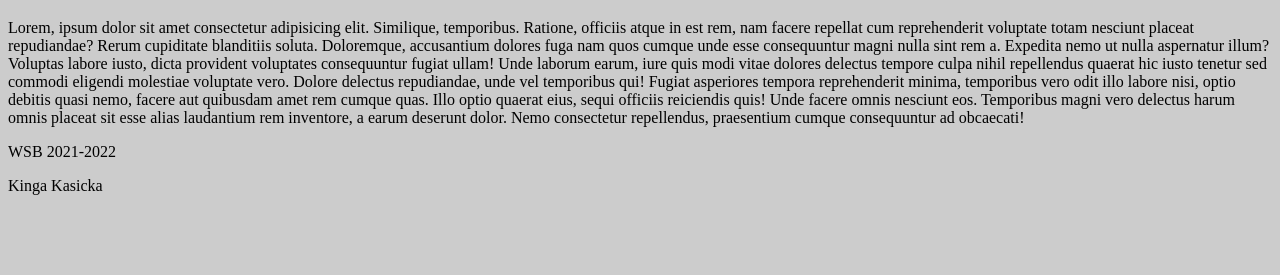
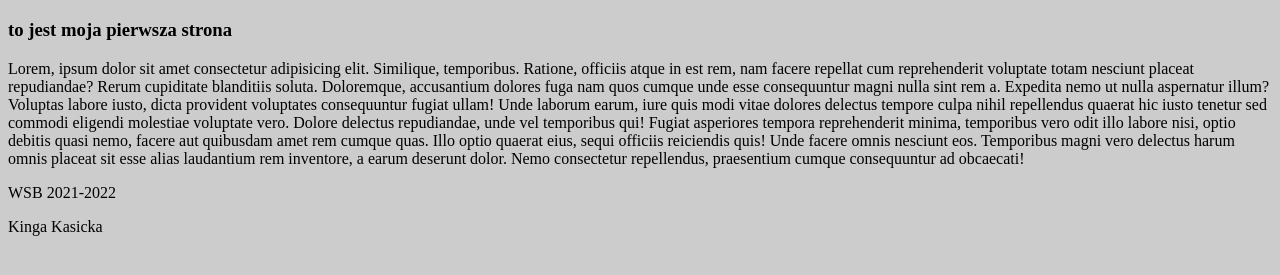
Before and after one commit to kiniaak/my_project-wsb-2, a plain HTML site: page index.html in a window 1280 px wide. Shown: the part 61-336 px from the top of the page. Drawn offline with Linux system fonts and the light colour scheme.

Commit message:
dodaj naglowek h3

```diff
--- a/index.html
+++ b/index.html
@@ -17,6 +17,9 @@
 <body>
     <header>
         <h1>Witaj na mojej stronie</h1>
+        <h3>
+            to jest moja pierwsza strona
+        </h3>
     </header>
     <main>
         <p>Lorem, ipsum dolor sit amet consectetur adipisicing elit. Similique, temporibus. Ratione, officiis atque in est rem, nam facere repellat cum reprehenderit voluptate totam nesciunt placeat repudiandae? Rerum cupiditate blanditiis soluta.
```
